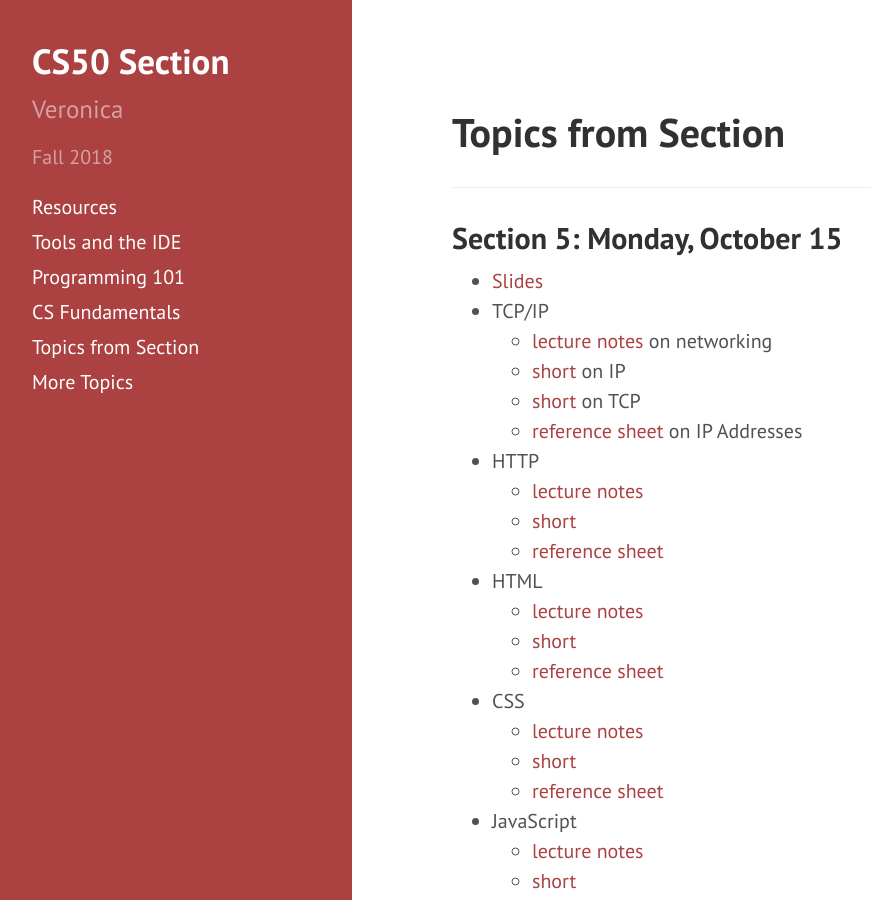
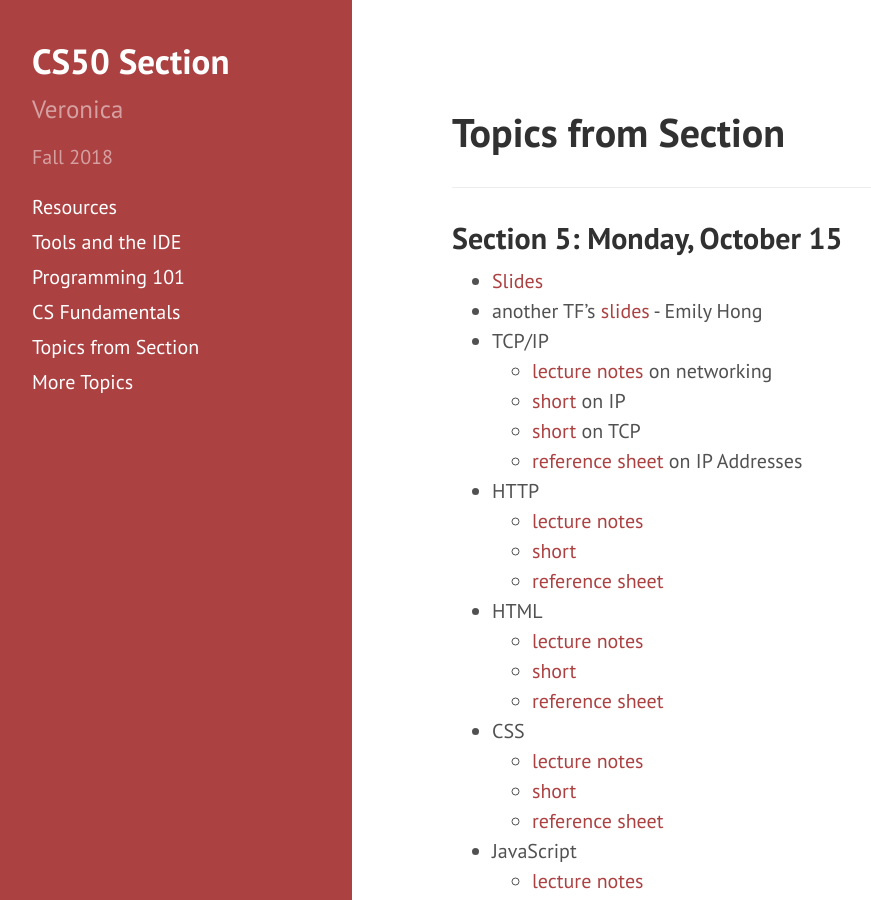
Before and after one commit to veronicanutting/CS50-section, a Jekyll site: the page built from section.md, in a window 1280 px wide and 900 px high. Shown: the whole window, without its empty margins (8-879 px from the left). Built offline with Jekyll 4.4.1, drawn with Linux system fonts in a browser that asks for light colours; nearby versions of some CDN libraries; our own code applies the rules of GitHub Pages for plain Markdown files.

Commit message:
thanks em

```diff
--- a/section.md
+++ b/section.md
@@ -8,6 +8,7 @@ layout: default
 
 ## Section 5: Monday, October 15
 * [Slides](https://docs.google.com/presentation/d/10C6JuFb3v0zvv4mK3Pr_FubZi4h9vkZ7rzJrPBIXuFY/edit?usp=sharing)
+* another TF's [slides](https://docs.google.com/presentation/d/1YP_AqbUC6BiZWuhwc42TgGrgFXBoQNLJjA6gzYaA8lY/edit?usp=sharing) - Emily Hong
 * TCP/IP
     * [lecture notes](https://cs50.harvard.edu/2018/fall/weeks/5/notes/#networking) on networking
     * [short](https://www.youtube.com/watch?v=A1g9SokDJSU) on IP
```
